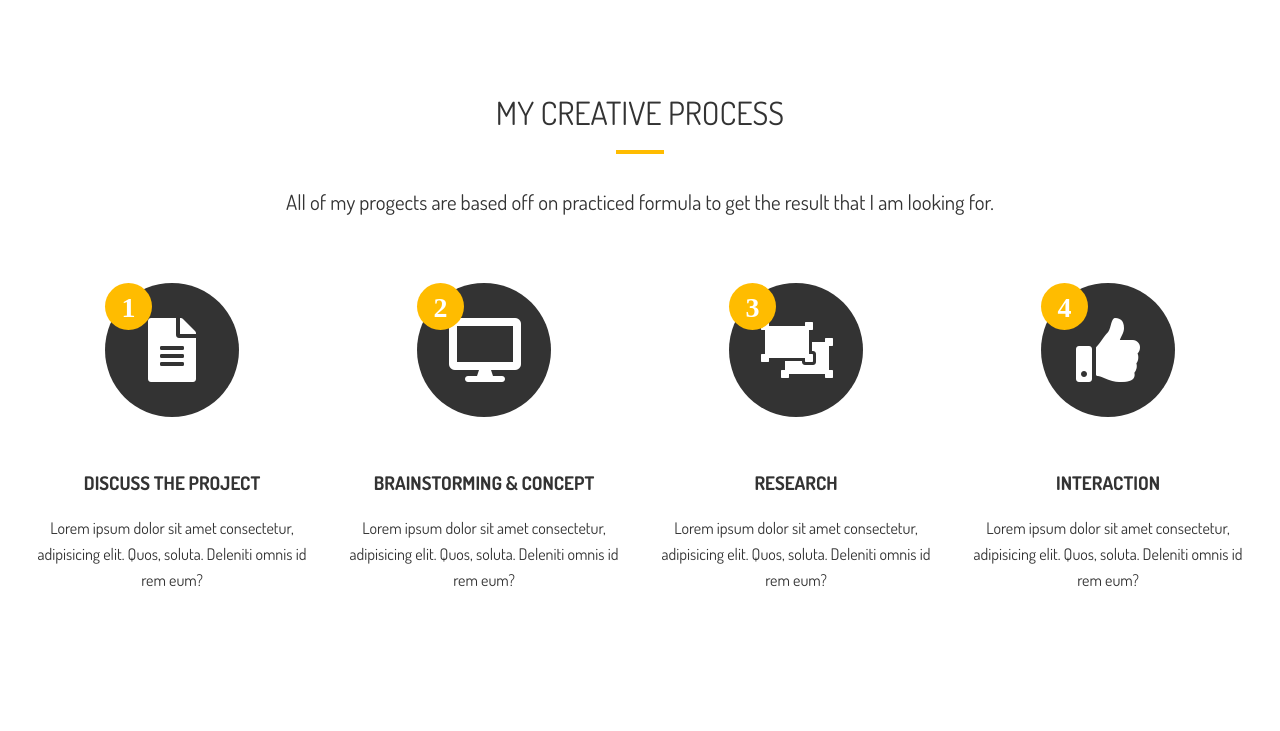
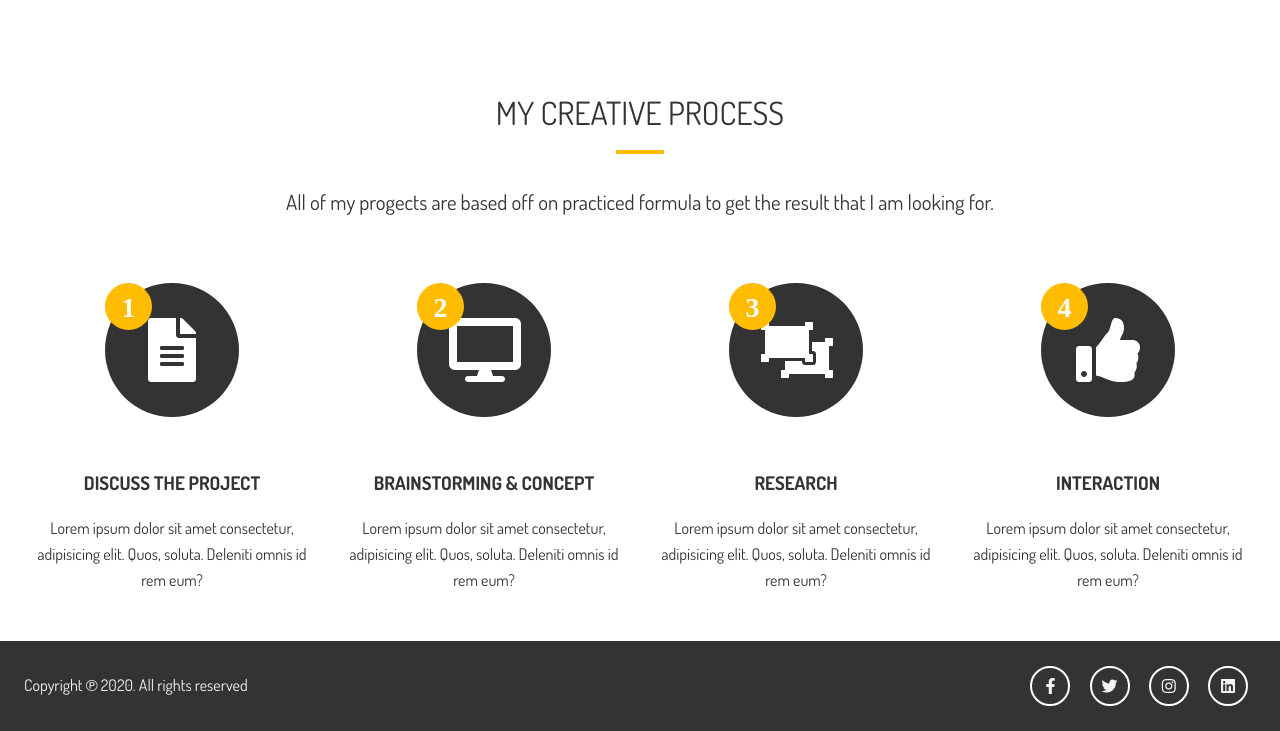
Before and after one commit to alexxuss1996/portfolio-jd-template, a website: page app/index.html in a window 1280 px wide. Shown: the part 1539-2270 px from the top of the page. Before the commit the page ends 2244 px from the top, so only its background shows below. Drawn offline with nearby package versions, Linux system fonts and the light colour scheme.

Commit message:
Home Page Footer

```diff
--- a/app/index.html
+++ b/app/index.html
@@ -176,7 +176,17 @@
         </div>
       </section>
     </main>
-    <footer id="home-footer" class="text-center py-2"></footer>
+    <footer id="main-footer" class="py-1">
+      <div class="footer-content container">
+        <p>Copyright &copysr; 2020. All rights reserved</p>
+        <div class="social">
+          <a href="#"><i class="fab fa-facebook-f"></i></a>
+          <a href="#"><i class="fab fa-twitter"></i></a>
+          <a href="#"><i class="fab fa-instagram"></i></a>
+          <a href="#"><i class="fab fa-linkedin"></i></a>
+        </div>
+      </div>
+    </footer>
     <script src="js/app.min.js"></script>
   </body>
 </html>
--- a/app/scss/_config.scss
+++ b/app/scss/_config.scss
@@ -27,17 +27,6 @@ $line-width: 3rem;
 	}
 }
 
-@function set-text-color($color) {
-	@if(lightness($color) < 50) {
-		@return #fefefe;
-	}
-
-	@else {
-		@return #111;
-
-	}
-}
-
 // Include font example:
 // @include font('Roboto', normal, 400, '../fonts/roboto-regular-webfont.woff2');
 
--- a/app/scss/_utilities.scss
+++ b/app/scss/_utilities.scss
@@ -139,3 +139,15 @@ input[class^="btn-"]:hover {
 		background-color: $main-color;
 	}
 }
+
+@function set-text-color($color) {
+	@if(lightness($color) > 50) {
+
+		@return #333;
+	}
+
+	@else {
+
+		@return #fff;
+	}
+}
--- a/app/scss/main.scss
+++ b/app/scss/main.scss
@@ -168,7 +168,7 @@ img {
 				position: relative;
 				background-color: $dark-color;
 				border-radius: 50%;
-				color: #fff;
+				color: set-text-color($dark-color);
 				padding: 2rem;
 				width: 70px;
 				height: 70px;
@@ -189,6 +189,15 @@ img {
 				}
 			}
 
+			&-item {
+				display: flex;
+				flex-direction: column;
+				align-items: center;
+				p {
+					margin-top: auto;
+				}
+			}
+
 			&-step {
 				font-size: 1.75rem;
 				position: absolute;
@@ -205,3 +214,38 @@ img {
 		}
 	}
 }
+
+#main-footer {
+	color: $light-color;
+	background-color: $dark-color;
+
+	.footer-content {
+		display: flex;
+		justify-content: space-between;
+		align-items: center;
+
+		p {
+			font-size: 1rem;
+		}
+
+		.social .fab {
+			font-size: 1rem;
+			color: $light-color;
+			padding: 0.5rem;
+			width: 20px;
+			height: 20px;
+			line-height: 20px;
+			margin: 0.5rem;
+			text-align: center;
+			border: 2px solid #fff;
+			border-radius: 50%;
+			transition: all 0.3s ease;
+
+			&:hover {
+				border-color: $main-color;
+				color: $dark-color;
+				background-color: $main-color;
+			}
+		}
+	}
+}
```
Also changed, not shown: app/css/app.min.css.
